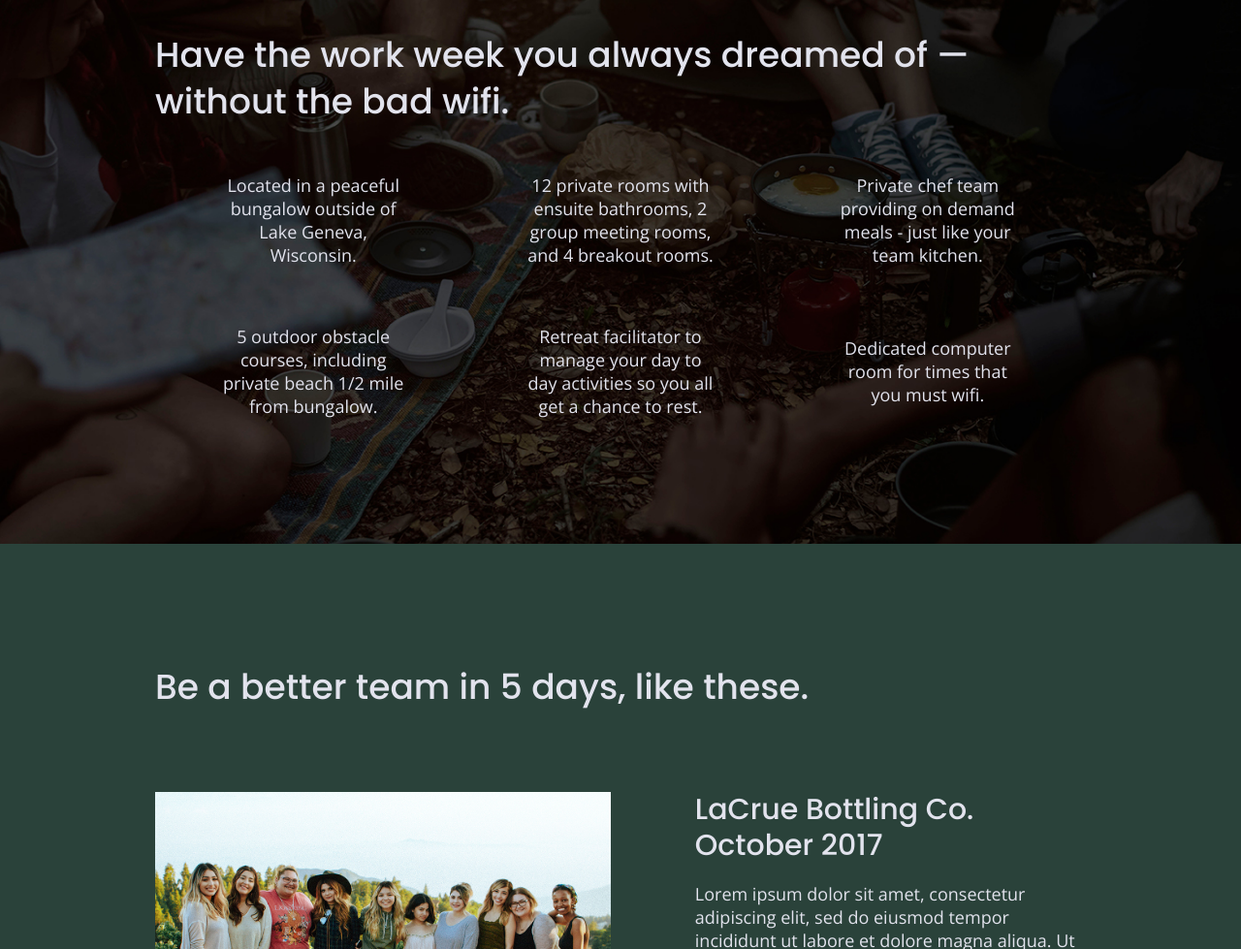
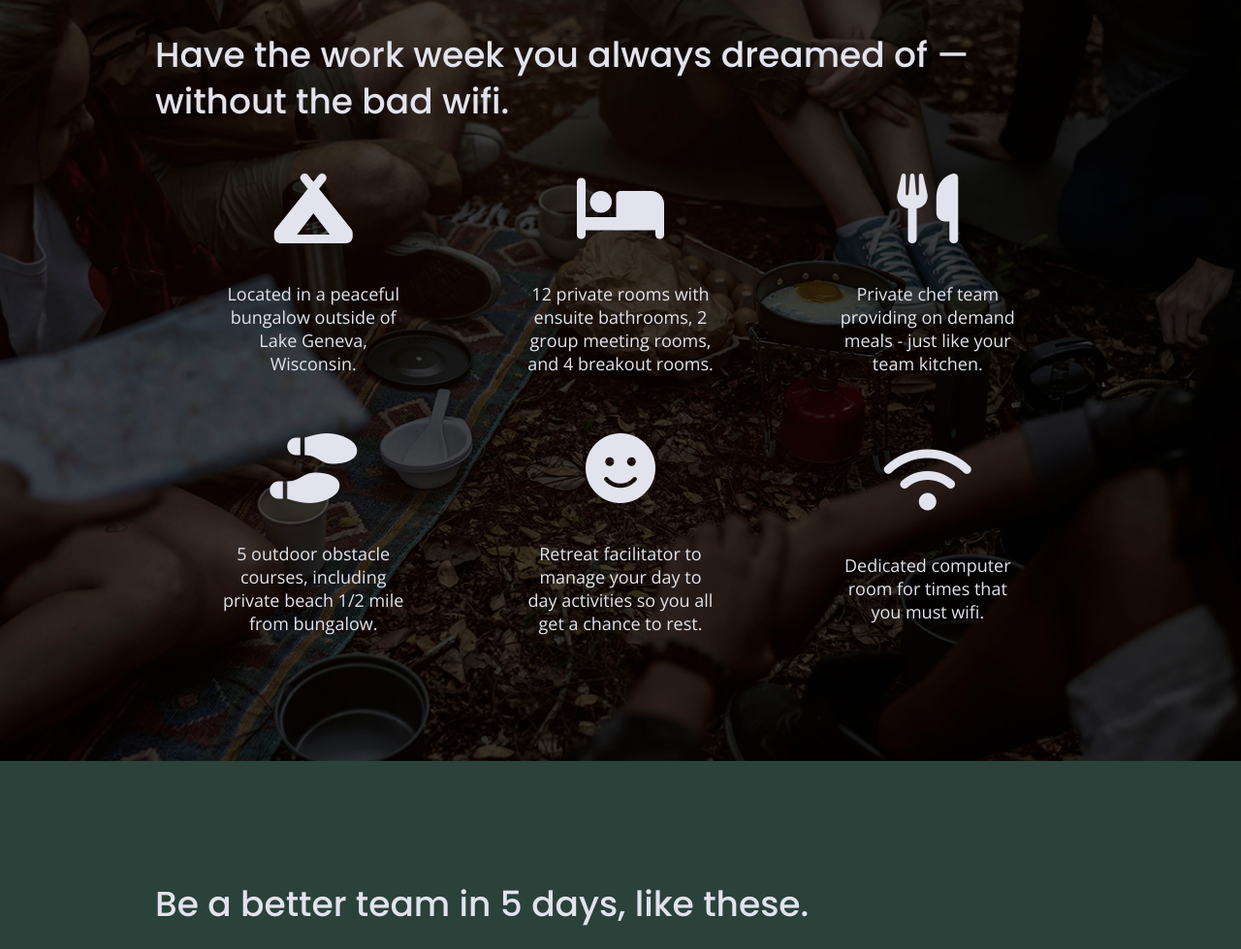
Before and after one commit to KaceyT/unplugged-retreat, a website built with Parcel: page index.html in a window 1280 px wide. Shown: the part 1196-2175 px from the top of the page at 97% size. Built offline with nearby package versions, Linux system fonts and the light colour scheme.

Commit message:
Added features section icons

```diff
--- a/css/main.css
+++ b/css/main.css
@@ -333,17 +333,22 @@ input[type=button] {
 }
 
 .features article {
-  width: 63%;
+  width: 60%;
   margin: 30px 0;
 }
 
 .features h2 {
-  margin-bottom: 60px;
+  margin-bottom: 40px;
 }
 
 .features p {
   margin: 0;
   text-align: center;
+}
+
+.features i {
+  font-size: 4em;
+  margin-bottom: 40px;
 }
 
 .fontawesome-icon {
--- a/index.html
+++ b/index.html
@@ -18,6 +18,8 @@
 
   <link rel="stylesheet" href="css/normalize.css">
   <link rel="stylesheet" href="css/main.css">
+  <!-- Font Awesome Link -->
+  <script src="https://kit.fontawesome.com/0839b2e7da.js" crossorigin="anonymous"></script>
   <!-- Google Fonts -->
   <link href="https://fonts.googleapis.com/css2?family=Open+Sans:wght@400;700&family=Poppins:wght@500;700&display=swap" rel="stylesheet">
 
@@ -72,6 +74,7 @@
         <div class="features-items">
           <article>
             <p class="fontawesome-icon">
+                <i class="fas fa-campground"></i>
             </p>
             <p class="features-item-description">
               Located in a peaceful bungalow outside of Lake Geneva, Wisconsin.
@@ -79,6 +82,7 @@
           </article>
           <article>
             <p class="fontawesome-icon">
+              <i class="fas fa-bed"></i>
             </p>
             <p class="features-item-description">
               12 private rooms with ensuite bathrooms, 2 group meeting rooms, and 4 breakout rooms.
@@ -86,6 +90,7 @@
           </article>
           <article>
             <p class="fontawesome-icon">
+              <i class="fas fa-utensils"></i>
             </p>
             <p class="features-item-description">
               Private chef team providing on demand meals - just like your team kitchen.
@@ -93,6 +98,7 @@
           </article>
           <article>
             <p class="fontawesome-icon">
+              <i class="fas fa-shoe-prints"></i>
             </p>
             <p class="features-item-description">
               5 outdoor obstacle courses, including private beach 1/2 mile from bungalow.
@@ -100,6 +106,7 @@
           </article>
           <article>
             <p class="fontawesome-icon">
+              <i class="fas fa-smile"></i>
             </p>
             <p class="features-item-description">
               Retreat facilitator to manage your day to day activities so you all get a chance to rest.
@@ -107,6 +114,7 @@
           </article>
           <article>
             <p class="fontawesome-icon">
+              <i class="fas fa-wifi"></i>
             </p>
             <p class="features-item-description">
             Dedicated computer room for times that you must wifi.
```
Also changed, not shown: about/index.html (+2 -0 lines), faq/index.html (+2 -0 lines).
